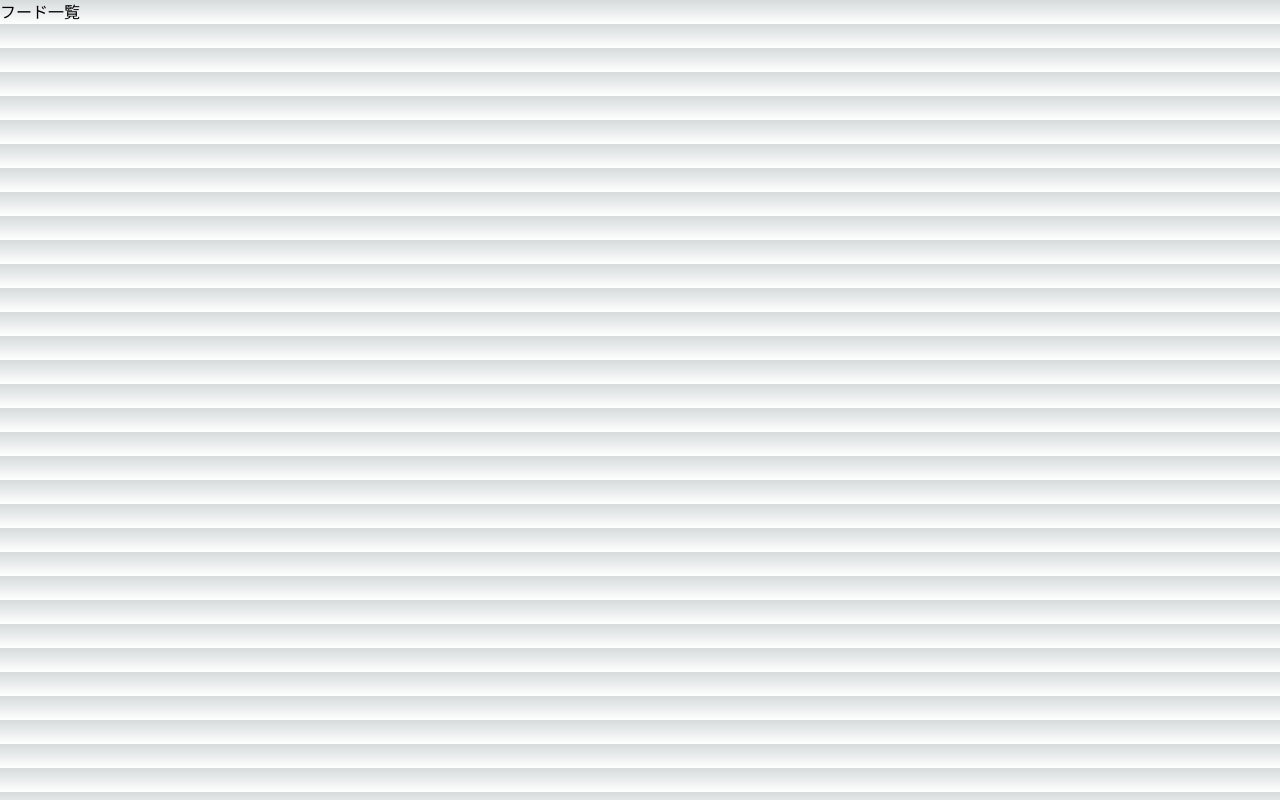
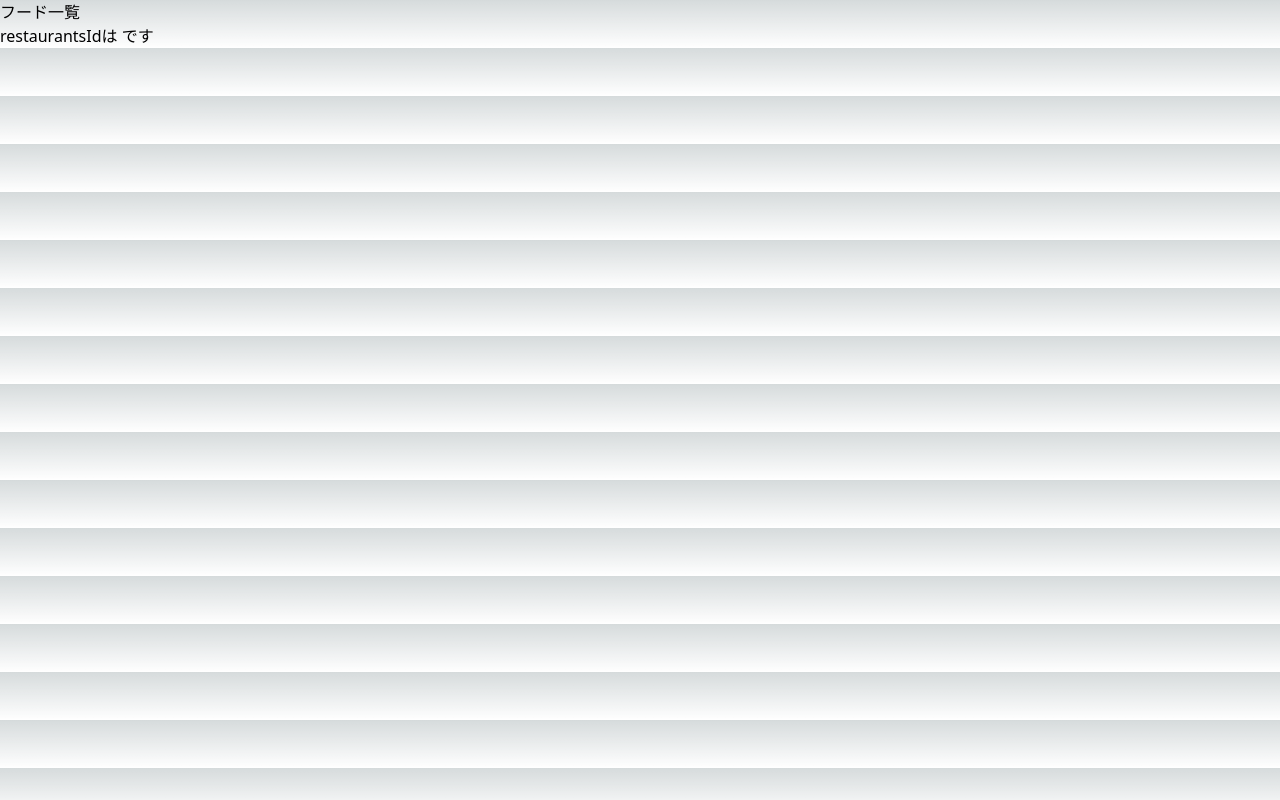
Before and after one commit to Hashimoto-Noriaki/rails-next-uber-eats, a Next.js app in the folder frontend/: page /foods in a window 1280 px wide. Built offline with nearby package versions, Linux system fonts and the light colour scheme.

Commit message:
Foodsコンポーネントを修正

```diff
--- a/frontend/src/containers/Foods.tsx
+++ b/frontend/src/containers/Foods.tsx
@@ -1,9 +1,15 @@
 import React, { Fragment } from 'react';
+import { useRouter} from 'next/router';
 
 export const Foods: React.FC = () => {
-  return (
-    <Fragment>
-      フード一覧
-    </Fragment>
-  );
+    const router = useRouter();
+    const { restaurantsId } = router.query;
+    return (
+        <>
+            フード一覧
+            <p>
+                restaurantsIdは {restaurantsId} です
+            </p>
+        </>
+    );
 };
```
